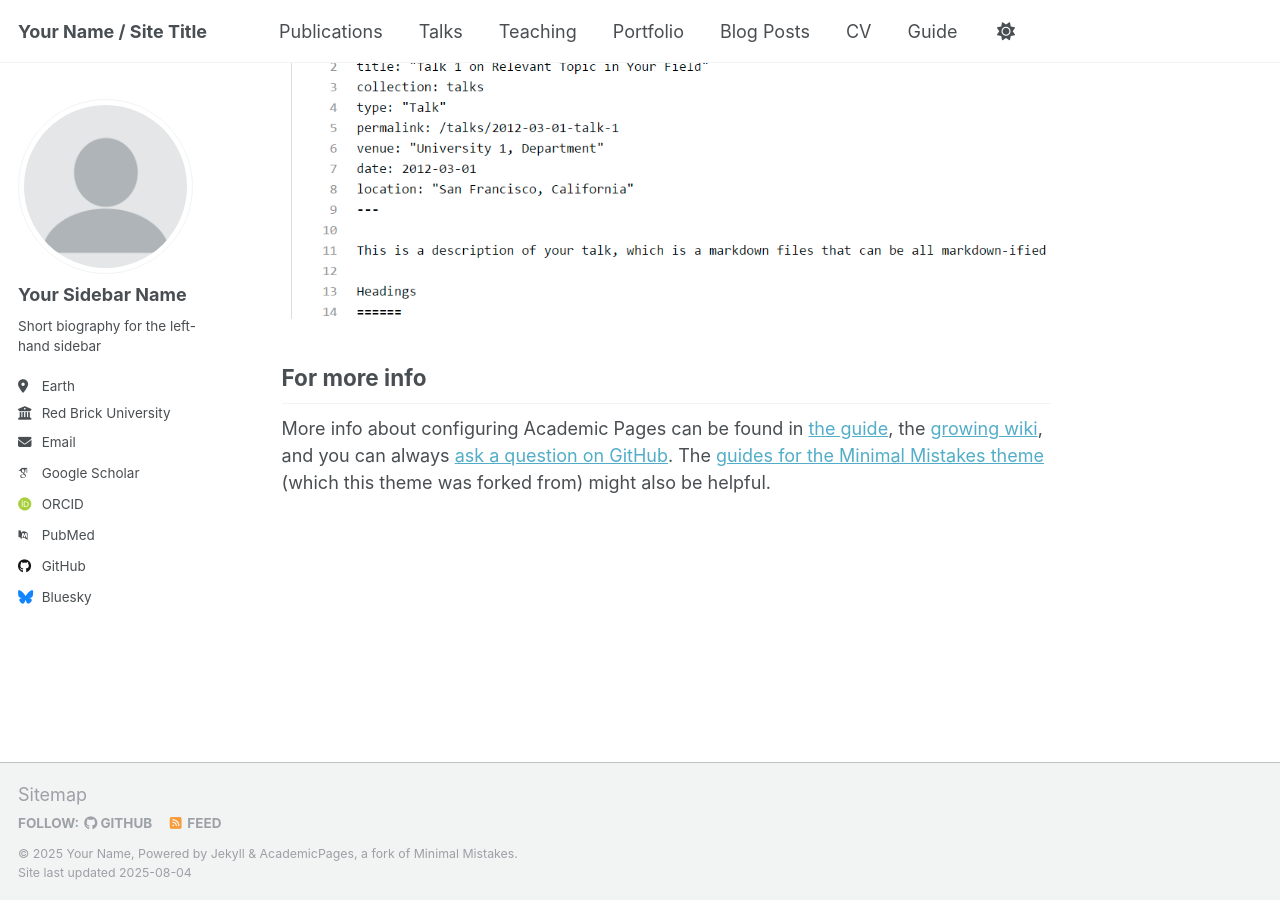
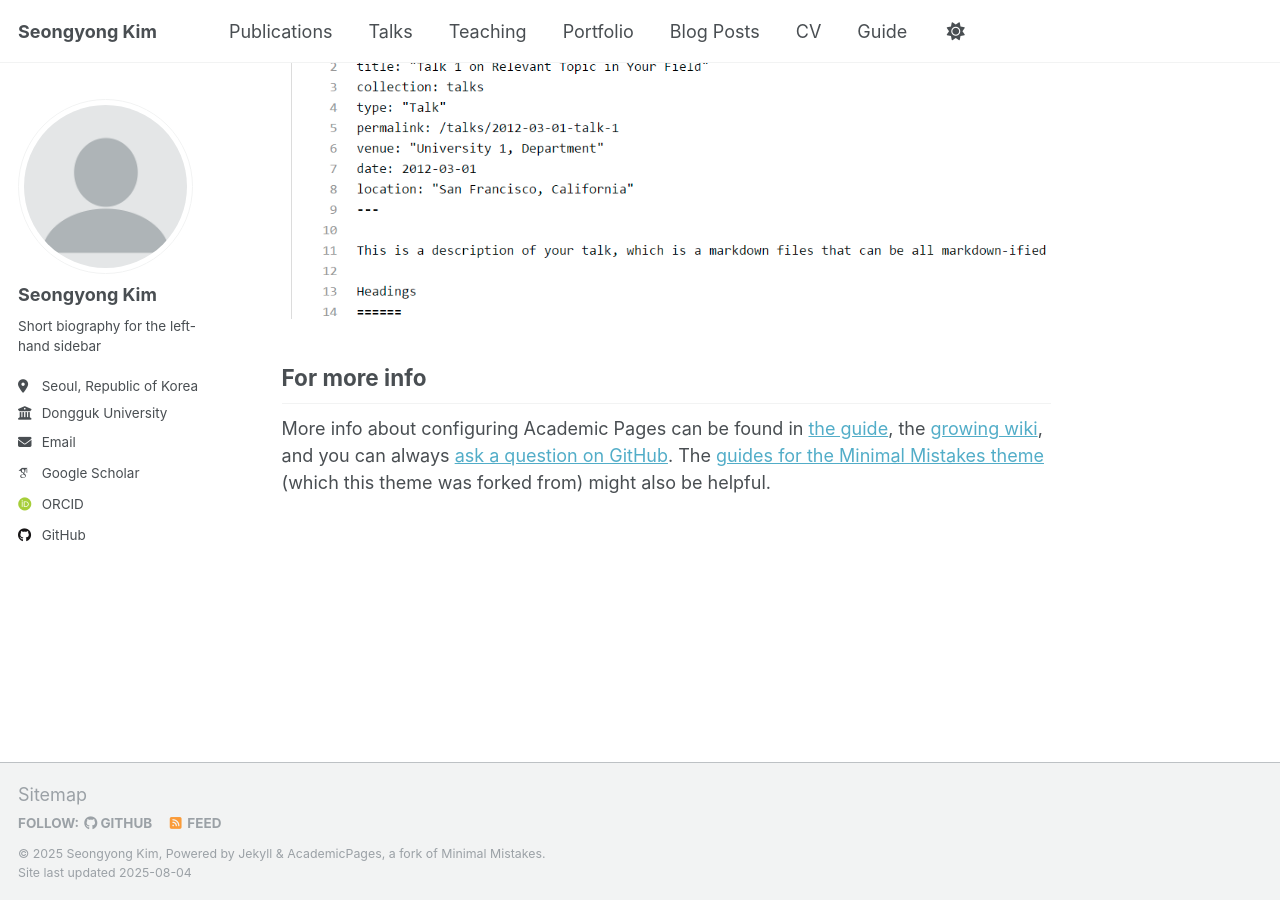
Before and after one commit to seongdrgn/seongdrgn.github.io, a Jekyll site: the page built from _pages/about.md, in a window 1280 px wide and 900 px high, scrolled down 2880 px. Built offline with Jekyll 4.4.1, drawn with Linux system fonts in a browser that asks for light colours; some web fonts are replaced; a script that is not in the unit is left out.

Commit message:
Update _config.yml

```diff
--- a/_config.yml
+++ b/_config.yml
@@ -9,11 +9,11 @@
 # Basic Site Settings
 locale                   : "en-US"
 site_theme               : "default"
-title                    : "Your Name / Site Title"
+title                    : "Seongyong Kim"
 title_separator          : "-"
-name                     : &name "Your Name"
-description              : &description "personal description"
-url                      : https://academicpages.github.io # the base hostname & protocol for your site e.g. "https://[your GitHub username].github.io" or if you already have some other page hosted on Github then use "https://[your GitHub username].github.io/[Your Repo Name]"
+name                     : &name "Seongyong Kim"
+description              : &description "Ph.D. Candidate at Dongguk University"
+url                      : https://seongdrgn.github.io # the base hostname & protocol for your site e.g. "https://[your GitHub username].github.io" or if you already have some other page hosted on Github then use "https://[your GitHub username].github.io/[Your Repo Name]"
 baseurl                  : "" # the subpath of your site, e.g. "/blog"
 repository               : "academicpages/academicpages.github.io"
 
@@ -23,23 +23,23 @@ repository               : "academicpages/academicpages.github.io"
 author:
   # Biographic information
   avatar           : "profile.png"
-  name             : "Your Sidebar Name"
+  name             : "Seongyong Kim"
   pronouns         : # example: "she/her"
   bio              : "Short biography for the left-hand sidebar"
-  location         : "Earth"
-  employer         : "Red Brick University"
+  location         : "Seoul, Republic of Korea"
+  employer         : "Dongguk University"
   uri              : # URL
-  email            : "none@example.org"
+  email            : "sykim_414@dgu.ac.kr"
 
   # Academic websites
   academia         : # URL
   arxiv            : # URL - Update with the correct link to your profile
-  googlescholar    : "https://scholar.google.com/citations?user=PS_CX0AAAAAJ"
+  googlescholar    : "https://scholar.google.com/citations?user=AjX_4d8AAAAJ&hl=ko&authuser=2"
   inspire-hep      : # URL
   impactstory      : # URL
-  orcid            : "http://orcid.org/yourorcidurl"
+  orcid            : "https://orcid.org/my-orcid?orcid=0000-0001-8753-474X"
   semantic         : # URL
-  pubmed           : "https://www.ncbi.nlm.nih.gov/pubmed/?term=john+snow"
+  pubmed           :
   researchgate     : # URL
   scopus           : # URL
 
@@ -47,13 +47,13 @@ author:
   bitbucket        : # Username - Update with your username on the site
   codepen          : # Username
   dribbble         : # Username
-  github           : "academicpages"
+  github           : "seongdrgn"
   kaggle           : # Username
   stackoverflow    : # User number or user number and name (i.e., use "1" or "1/jeff-atwood")
 
   # Social media
   artstation       : # Username
-  bluesky          : "bsky.app" # Replace this with you Bluesky username
+  bluesky          :  # Replace this with you Bluesky username
   facebook         : # Username
   flickr           : # Username
   foursquare       : # Username
@@ -80,8 +80,6 @@ author:
 
 # Publication Category - The following the list of publication categories and their headings
 publication_category:
-  books:
-    title: 'Books'
   manuscripts:
     title: 'Journal Articles'
   conferences:
```
